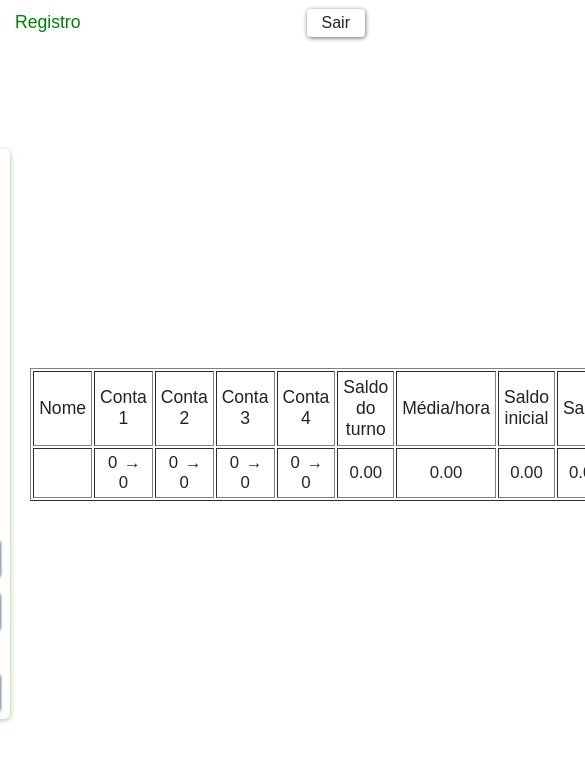
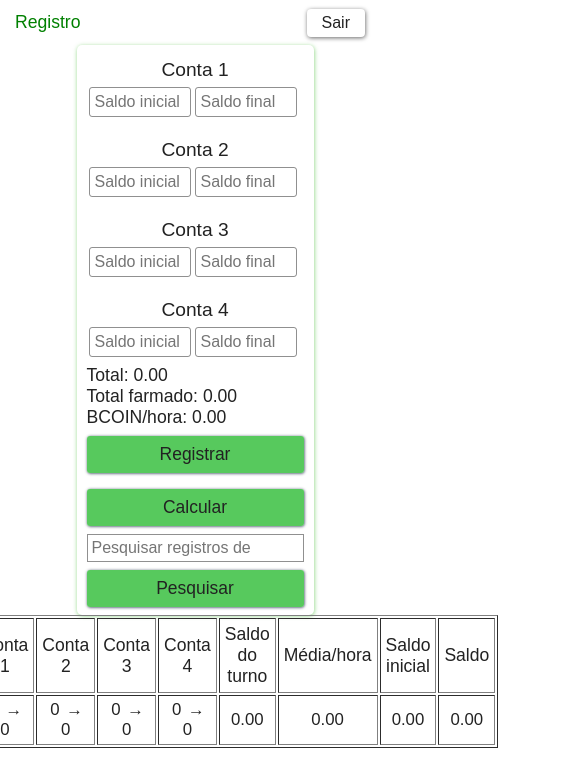
Before and after one commit to Sir-Aguiar/production, a Next.js app: page /registro in a window 390 px wide. Shown: the top 784 px of the page, 585 px wide, since content can reach past the window. Built offline with nearby package versions, Linux system fonts and the light colour scheme.

Commit message:
Pre-mobile fixing

```diff
--- a/components/Registro/styles/Register.module.css
+++ b/components/Registro/styles/Register.module.css
@@ -87,3 +87,13 @@
   border: 1px solid #109e17bb;
   box-shadow: .6px 0px 3px #1661356e;
 }
+@media only screen and (max-width: 600px) {
+  .parent_container {
+    display: flex;
+    flex-direction: column;
+    align-items: center;
+    height: 100vh;
+    min-width: 98vw;
+    font-family: Arial, Helvetica, sans-serif;
+  }
+}
```
